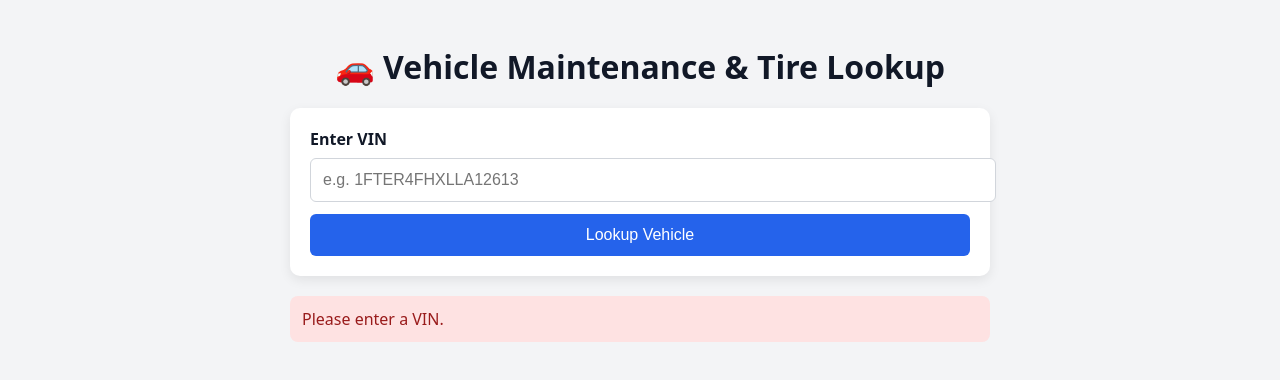
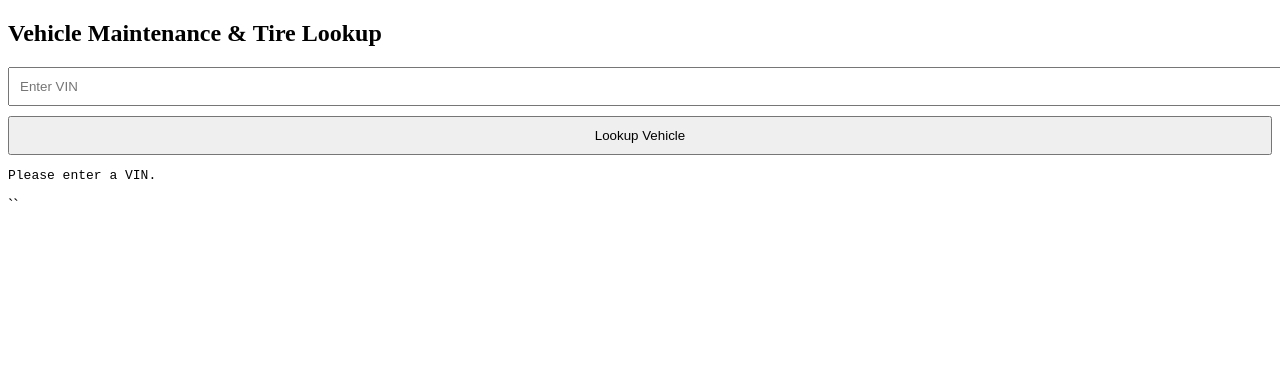
Before and after one commit to Jicenhour2026/vehicle-data-app, a plain HTML site: page index.html in a window 1280 px wide. Both pictures are taken after a click on the button "Lookup Vehicle". Drawn offline with Linux system fonts and the light colour scheme.

Commit message:
Update index.html

```diff
--- a/index.html
+++ b/index.html
@@ -1,110 +1,20 @@
 
 <!DOCTYPE html>
-<html lang="en">
+<html>
 <head>
-  <meta charset="UTF-8" />
-  <title>Vehicle Maintenance & Tire Lookup</title>
+  <title>VIN Maintenance & Tire Lookup</title>
   <meta name="viewport" content="width=device-width, initial-scale=1" />
+</head>
+<body>
 
-  <style>
-    body {
-      font-family: system-ui, -apple-system, BlinkMacSystemFont, "Segoe UI", Roboto, Arial;
-      background: #f3f4f6;
-      margin: 0;
-      padding: 24px;
-      color: #111827;
-    }
+<h2>Vehicle Maintenance & Tire Lookup</h2>
 
-    .container {
-      max-width: 700px;
-      margin: auto;
-    }
+<input id="vin" placeholder="Enter VIN" style="width:100%;padding:10px;">
+<button id="search" style="width:100%;padding:10px;margin-top:10px;">
+  Lookup Vehicle
+</button>
 
-    h1 {
-      text-align: center;
-      margin-bottom: 20px;
-    }
-
-    .search-box {
-      background: white;
-      padding: 20px;
-      border-radius: 10px;
-      box-shadow: 0 4px 12px rgba(0,0,0,0.08);
-      margin-bottom: 20px;
-    }
-
-    input {
-      width: 100%;
-      padding: 12px;
-      font-size: 16px;
-      margin-top: 8px;
-      border-radius: 6px;
-      border: 1px solid #d1d5db;
-    }
-
-    button {
-      width: 100%;
-      margin-top: 12px;
-      padding: 12px;
-      font-size: 16px;
-      border-radius: 6px;
-      border: none;
-      background: #2563eb;
-      color: white;
-      cursor: pointer;
-    }
-
-    button:hover {
-      background: #1d4ed8;
-    }
-
-    .card {
-      background: white;
-      padding: 18px;
-      border-radius: 10px;
-      box-shadow: 0 2px 8px rgba(0,0,0,0.07);
-      margin-bottom: 16px;
-    }
-
-    .section-title {
-      font-size: 18px;
-      margin-bottom: 8px;
-      display: flex;
-      align-items: center;
-      gap: 6px;
-    }
-
-    ul {
-      padding-left: 18px;
-      margin: 8px 0 0 0;
-    }
-
-    .muted {
-      color: #6b7280;
-      font-size: 14px;
-    }
-
-    .error {
-      background: #fee2e2;
-      color: #991b1b;
-      padding: 12px;
-      border-radius: 8px;
-    }
-  </style>
-</head>
-
-<body>
-  <div class="container">
-    <h1>🚗 Vehicle Maintenance & Tire Lookup</h1>
-
-    <div class="search-box">
-      <label for="vin"><strong>Enter VIN</strong></label>
-      <input id="vin" placeholder="e.g. 1FTER4FHXLLA12613" />
-      <button id="search">Lookup Vehicle</button>
-    </div>
-
-    <div id="output"></div>
-  </div>
+<pre id="output">Enter a VIN and click Lookup.</pre>
 
 <script>
 document.getElementById("search").onclick = async () => {
@@ -112,57 +22,27 @@
   const out = document.getElementById("output");
 
   if (!vin) {
-        out.innerHTML = "<div class='error'>Please enter a VIN.</div>";
+    out.textContent = "Please enter a VIN.";
     return;
   }
 
-      out.innerHTML = "<div class='card'>Looking up vehicle…</div>";
+  out.textContent = "Looking up vehicle...";
 
   try {
     const res = await fetch(`/api/lookup?vin=${vin}`);
     const text = await res.text();
 
-        let data;
     try {
-          data = JSON.parse(text);
+      out.textContent = JSON.stringify(JSON.parse(text), null, 2);
     } catch {
-          out.innerHTML = "<div class='error'>Server error.</div>";
-          return;
+      out.textContent = "Server response:\n" + text;
     }
-
-        if (data.error) {
-          out.innerHTML = `<div class="error">${data.error}</div>`;
-          return;
-        }
-
-        const v = data.vehicle;
-
-        out.innerHTML = `
-          <div class="card">
-            <div class="section-title">🚘 Vehicle</div>
-            <strong>${v.year} ${v.make} ${v.model}</strong>
-            <div class="muted">${v.body || ""}</div>
-          </div>
-
-          <div class="card">
-            <div class="section-title">🔧 Maintenance</div>
-            <ul>
-              ${data.maintenance.map(item => `<li>${item}</li>`).join("")}
-            </ul>
-          </div>
-
-          <div class="card">
-            <div class="section-title">🛞 Tires</div>
-            <div class="muted">${data.tires.note}</div>
-            <ul>
-              ${data.tires.commonSizes.map(size => `<li>${size}</li>`).join("")}
-            </ul>
-          </div>
-        `;
   } catch (e) {
-        out.innerHTML = "<div class='error'>Network error.</div>";
+    out.textContent = "Network error: " + e.message;
   }
 };
 </script>
+
 </body>
 </html>
+``
```
Lines whose indentation alone changed are shown as unchanged.
